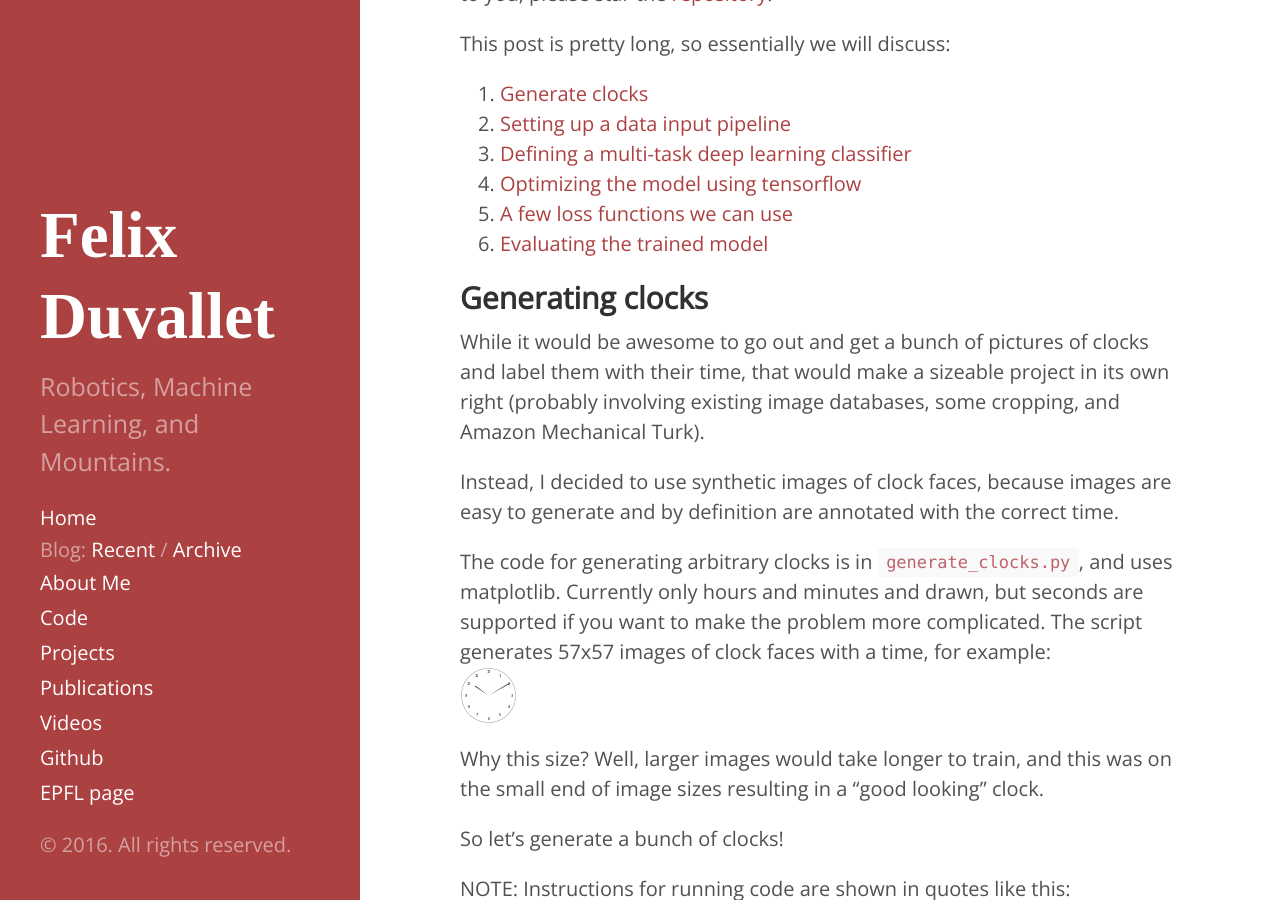
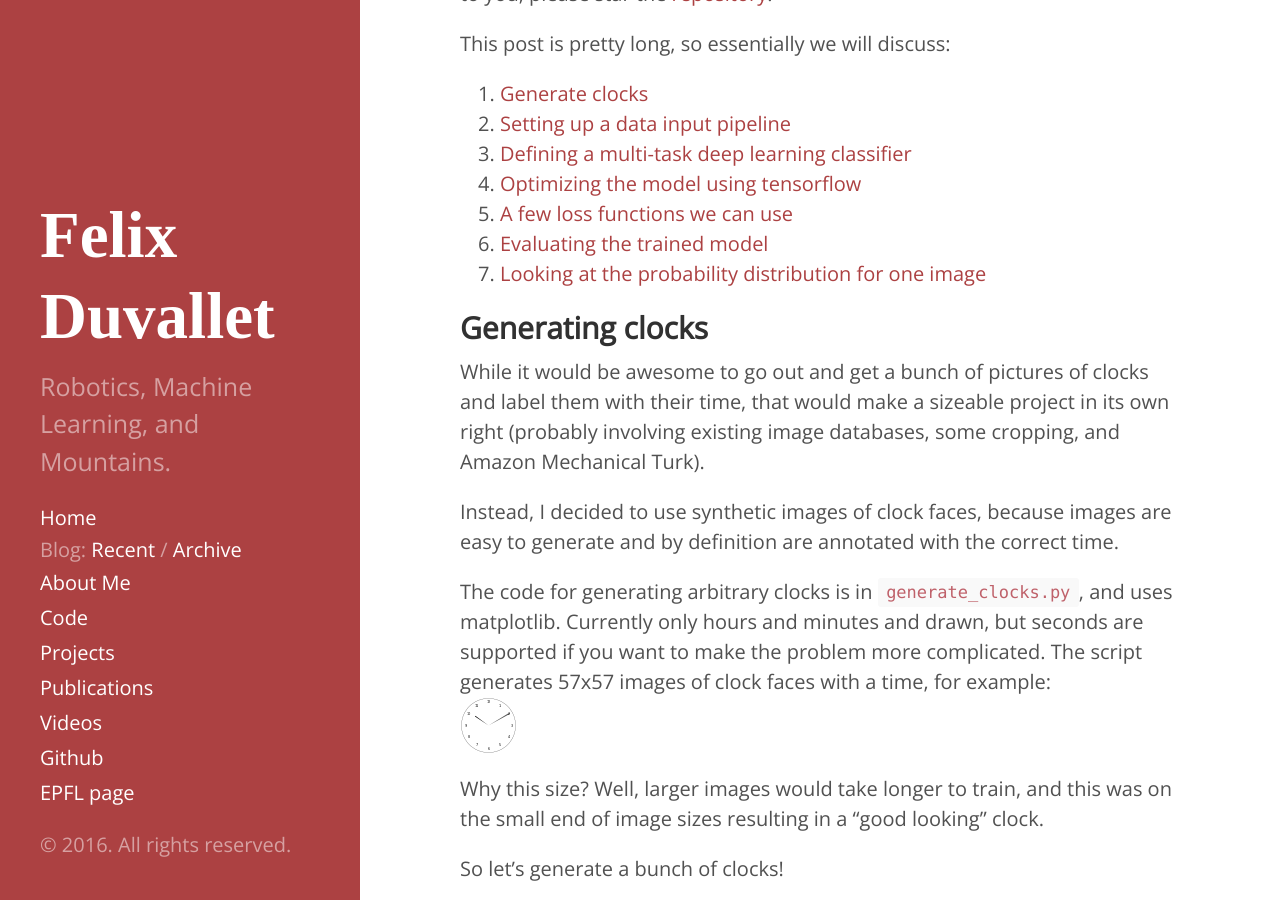
Before and after one commit to felixduvallet/felixduvallet.github.io, a Jekyll site: the page built from _posts/2016-10-09-deep.time.md, in a window 1280 px wide and 900 px high, scrolled down 1110 px. Built offline with Jekyll 4.4.1, drawn with Linux system fonts in a browser that asks for light colours; some web fonts are replaced; some of the changed lines change nothing that is shown.

Commit message:
Adds link to section.

```diff
--- a/_posts/2016-10-09-deep.time.md
+++ b/_posts/2016-10-09-deep.time.md
@@ -43,6 +43,7 @@ This post is pretty long, so essentially we will discuss:
   1. [Optimizing the model using tensorflow](#header-learning)
   1. [A few loss functions we can use](#header-loss)
   1. [Evaluating the trained model](#header-evaluation)
+  1. [Looking at the probability distribution for one image](#header-probability)
 
 ## <a name="header-generate-clocks"></a>Generating clocks
 
@@ -278,7 +279,7 @@ NOTE: When multiple runs are available in `tf_data/`, the evaluation loads the l
 
 And navigate to <http://localhost:6007/>
 
-### Reading time from a single clock
+### <a name="header-probability"></a>Reading time from a single clock
 
 It's also possible to read a single clock image and look at the actual distribution of predicted times predicted.
 
```
